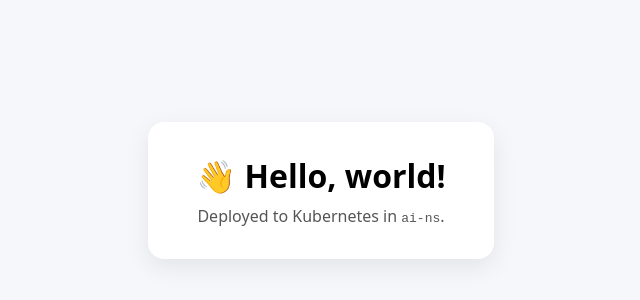
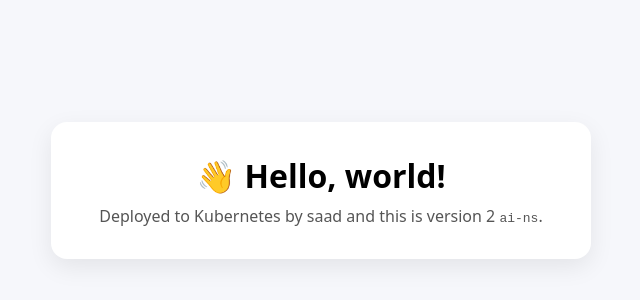
Before and after one commit to Saadsayyed527/jenkins_html, a plain HTML site: page index.html in a window 1280 px wide. Shown: the part 210-510 px from the top of the page, without its empty margins (319-959 px from the left). Drawn offline with Linux system fonts and the light colour scheme.

Commit message:
Update index.html

```diff
--- a/index.html
+++ b/index.html
@@ -16,7 +16,7 @@
     <div class="wrap">
       <div class="card">
         <h1>👋 Hello, world!</h1>
-        <p>Deployed to Kubernetes in <code>ai-ns</code>.</p>
+        <p>Deployed to Kubernetes by saad and this is version 2 <code>ai-ns</code>.</p>
       </div>
     </div>
   </body>
```
